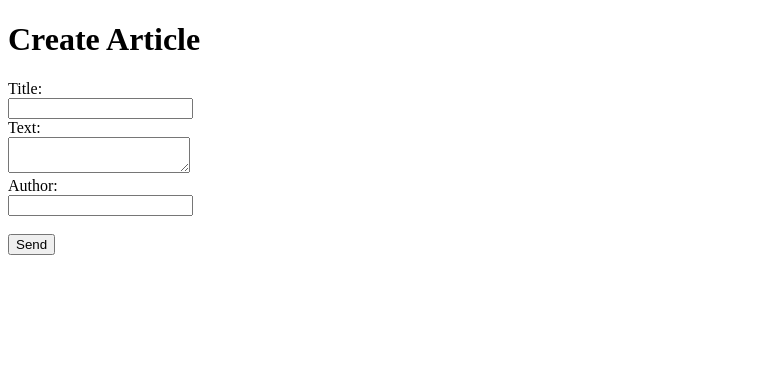
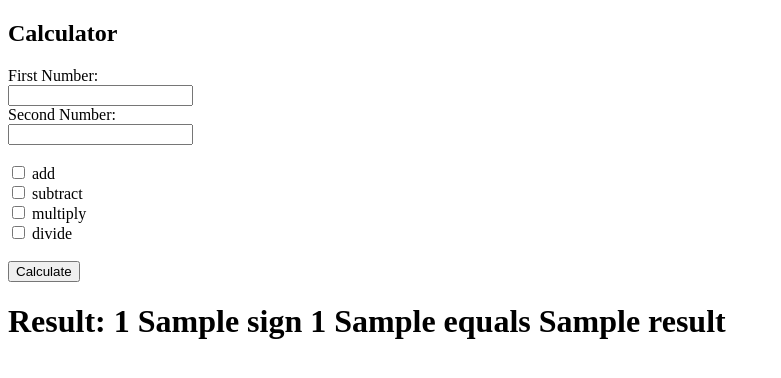
Before and after one commit to AsimRaziyev/42project, a Django app: template source/webapp/templates/create.html in a window 1280 px wide. Shown: the top 378 px of the page, without its empty margins (0-781 px from the left). Run offline with Django 3.2, Linux system fonts and the light colour scheme; the template is opened without the code that fills it: most values are stand-ins (such as "Sample title", 1, 10 or a date in 2020).

Commit message:
changes_init

```diff
--- a/source/webapp/templates/create.html
+++ b/source/webapp/templates/create.html
@@ -7,20 +7,40 @@
 </head>
 <body>
 
-<h1>Create Article</h1>
+<h2>Сalculator</h2>
 
 <form action="" method="post">
     {% csrf_token %}
 
-    <label>Title:</label><br/>
-    <input type="text" name="title"/><br/>
-      <label>Text:</label><br/>
-    <textarea name="content"></textarea><br/>
-    <label>Author:</label><br/>
-    <input type="text" name="author"/><br/>
+    <label>First Number:</label><br/>
+    <input type="text" name="first_number"/><br/>
+    <label>Second Number:</label><br/>
+    <input type="text" name="second_number"/><br/>
     <br/>
-    <input type="submit" value="Send"/>
+    <label>
+        <input type="checkbox" name="add" value="add">
+        <label>add</label>
+    </label>
+    <br>
+    <label>
+        <input type="checkbox" name="subtract" value="subtract">
+        <label>subtract</label>
+    </label>
+    <br>
+    <label>
+        <input type="checkbox" name="multiply" value="multiply">
+        <label>multiply</label>
+    </label>
+    <br>
+    <label>
+        <input type="checkbox" name="divide" value="divide">
+        <label>divide</label>
+    </label>
+    <br/>
+    <br/>
+    <input type="submit" value="Calculate"/>
 </form>
 
+<h1>Result: {{ first_number }} {{ sign }} {{ second_number }} {{ equals }} {{ result }}</h1>
 </body>
 </html>
--- a/source/webapp/urls.py
+++ b/source/webapp/urls.py
@@ -1,9 +1,11 @@
 from django.contrib import admin
 from django.urls import path
 
-from webapp.views import index_view, create_article
+# from webapp.views import index_view, create_article
+from webapp.views import sum_calc
 
 urlpatterns = [
-    path("", index_view),
-    path("articles/add/", create_article)
+    # path("", index_view),
+    # path("articles/add/", create_article)
+      path("", sum_calc),
 ]
```
Also changed, not shown: source/webapp/templates/article_view.html (deleted, +0 -23 lines), source/webapp/templates/index.html (deleted, +0 -14 lines), source/webapp/views.py (+69 -22 lines).
